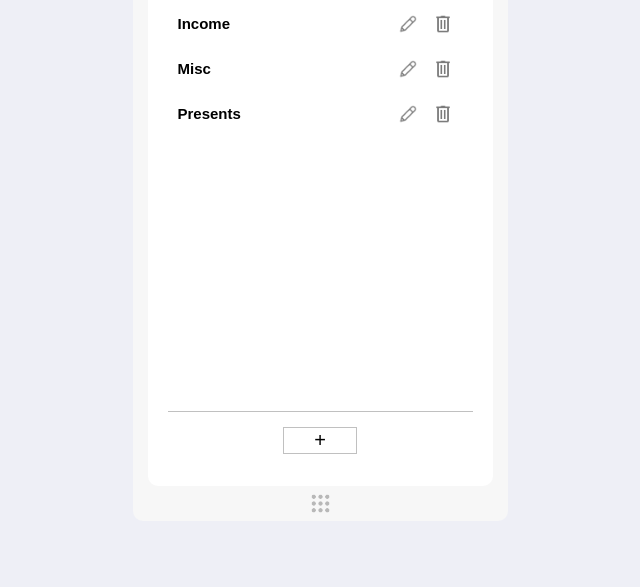
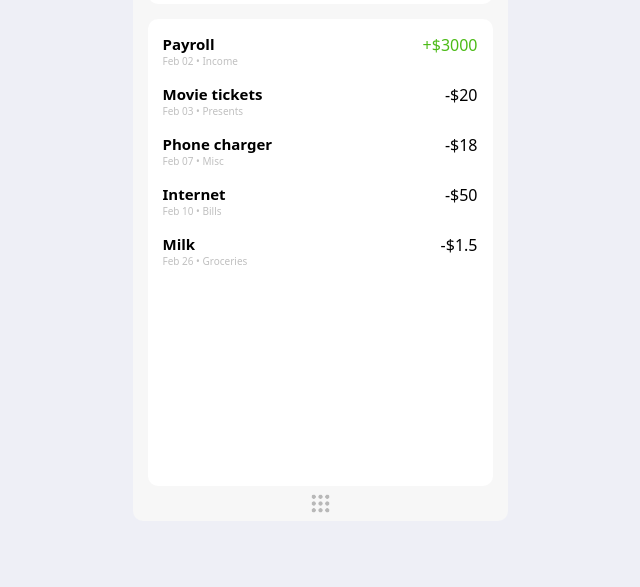
Before and after one commit to Eutrius/MoneyOmni, a plain HTML site: page index.html in a window 1280 px wide. Shown: the part 213-800 px from the top of the page, without its empty margins (320-960 px from the left). Drawn offline with Linux system fonts and the light colour scheme.

Commit message:
fix home should be loaded first

```diff
--- a/index.html
+++ b/index.html
@@ -10,7 +10,7 @@
   <body>
     <div id="container" class="flex">
       <div id="app" class="flex">
-        <div id="home" class="flex none">
+        <div id="home" class="flex">
           <div id="header" class="flex">
             <img src="images/logo.png" alt="MoneyOmni" />
             <div id="balance" class="positive">$2910.5</div>
@@ -104,7 +104,7 @@
             </div>
           </div>
         </div>
-        <div id="categories" class="white-container flex">
+        <div id="categories" class="white-container flex none">
           <h2>Categories</h2>
           <div id="category-list" class="flex overflow-scroll">
             <input
```
